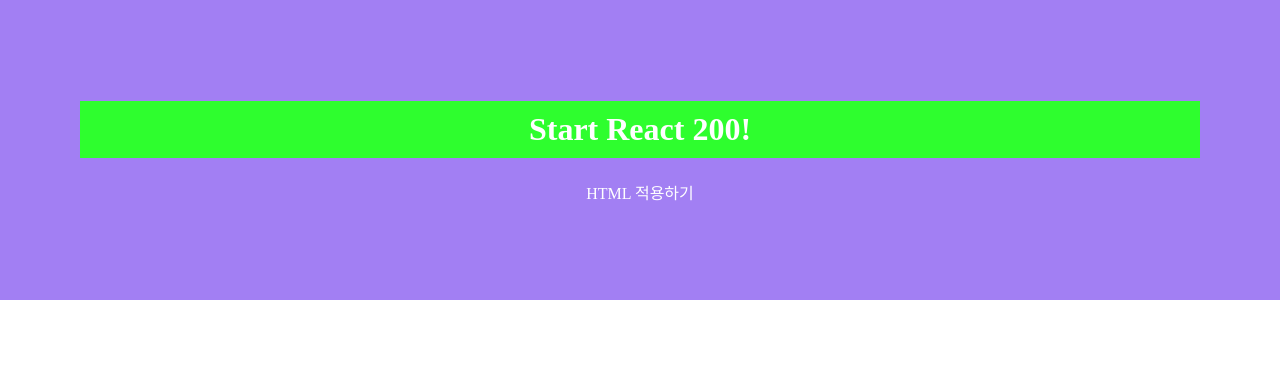
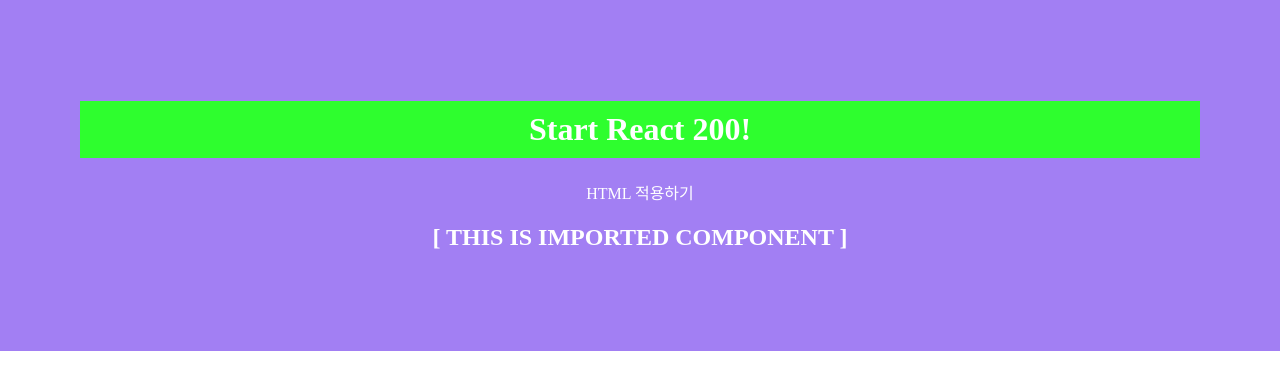
Before and after one commit to prsn-ts/react200, a React (Create React App) app: page / in a window 1280 px wide. Shown: the top 390 px of the page. Built offline with nearby package versions, Linux system fonts and the light colour scheme.

Commit message:
입문 003번 따라해보기

```diff
--- a/src/App.js
+++ b/src/App.js
@@ -1,28 +1,17 @@
 import logo from './logo.svg';
 import './App.css';
+import ImportConponent from './R003_ImportConponent'
 
 function App() {
   return (
     <div>
       <h1>Start React 200!</h1>
       <p>HTML 적용하기</p>
+      {/*
+          아래에 ImportConponent 태그가 컴포넌트가 사용되는 부분
+       */}
+      <ImportConponent></ImportConponent>
     </div>
-    // <div className="App">
-    //   <header className="App-header">
-    //     <img src={logo} className="App-logo" alt="logo" />
-    //     <p>
-    //       Edit <code>src/App.js</code> and save to reload.
-    //     </p>
-    //     <a
-    //       className="App-link"
-    //       href="https://reactjs.org"
-    //       target="_blank"
-    //       rel="noopener noreferrer"
-    //     >
-    //       Learn React
-    //     </a>
-    //   </header>
-    // </div>
   );
 }
 
--- /dev/null
+++ b/src/R003_ImportConponent.js
@@ -0,0 +1,11 @@
+import React, { Component } from 'react';
+
+class R003_ImportConponent extends Component {
+    render () {
+        return (
+            <h2>[ THIS IS IMPORTED COMPONENT ]</h2>
+        )
+    }
+}
+
+export default R003_ImportConponent;
```
